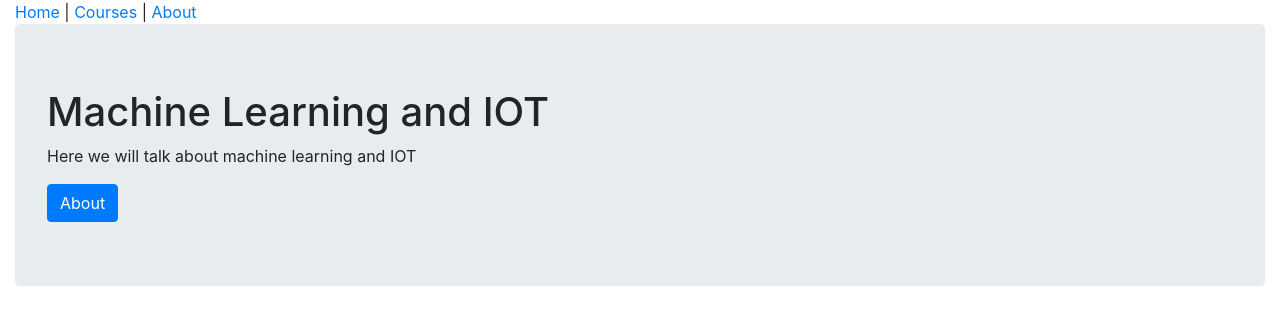
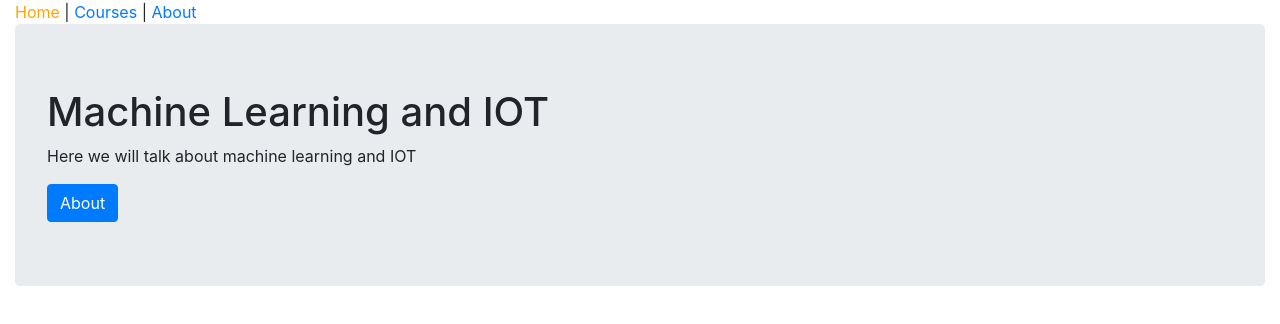
Before and after one commit to mutoromike/React-App, a React (Create React App) app: page / in a window 1280 px wide. Shown: the top 324 px of the page. Built offline with nearby package versions, Linux system fonts and the light colour scheme; no server answers.

Commit message:
add a not-found page

```diff
--- a/src/Components/App.js
+++ b/src/Components/App.js
@@ -3,15 +3,19 @@ import HomePage from './HomePage';
 import AboutPage from './AboutPage';
 import Header from './common/Header';
 import CoursesPage from './CoursesPage';
-import { Route } from "react-router-dom";
+import NotFoundPage from './NotFoundPage';
+import { Route, Switch } from "react-router-dom";
 
 function App() {
     return (
         <div className="container-fluid">
             <Header />
-            <Route path="/" exact component={HomePage} />
-            <Route path="/about" component={AboutPage} />
-            <Route path="/courses" component={CoursesPage} />
+            <Switch>
+                <Route path="/" exact component={HomePage} />
+                <Route path="/about" component={AboutPage} />
+                <Route path="/courses" component={CoursesPage} />
+                <Route component={NotFoundPage} />
+            </Switch>
 
         </div>
     );
--- /dev/null
+++ b/src/Components/NotFoundPage.js
@@ -0,0 +1,16 @@
+import React from 'react';
+import { Link } from "react-router-dom";
+
+function NotFoundPage() {
+    return (
+        <div>
+            <h2>Page Not Found</h2>
+
+            <p>
+                <Link to="/">Back to Home</Link>
+            </p>
+        </div>
+    )
+}
+
+export default NotFoundPage;
--- a/src/Components/common/Header.js
+++ b/src/Components/common/Header.js
@@ -2,10 +2,20 @@ import React from 'react';
 import { NavLink } from "react-router-dom";
 
 function Header() {
+    const activeStyle = { color: "orange" }
     return (
         <nav>
-            <NavLink to="/">Home</NavLink> | <NavLink to="/courses">Courses</NavLink> |{" "}
-            <NavLink to="/about">About</NavLink>
+            <NavLink activeStyle={activeStyle} exact to="/">
+                Home
+            </NavLink>
+            {" | "}
+            <NavLink activeStyle={activeStyle} to="/courses">
+                Courses
+             </NavLink>
+            {" | "}
+            <NavLink activeStyle={activeStyle} to="/about">
+                About
+            </NavLink>
 
         </nav>
     );
```
